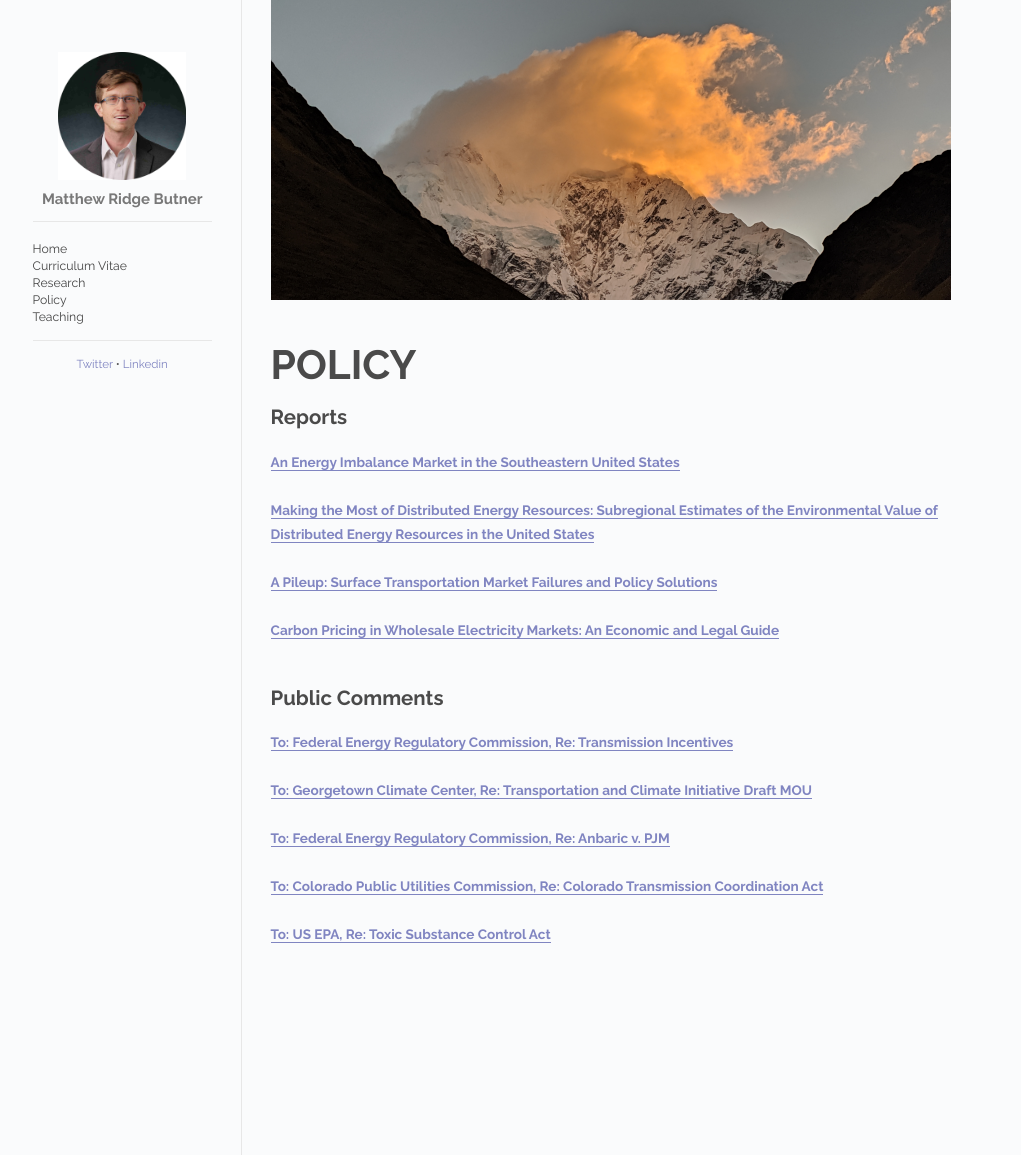
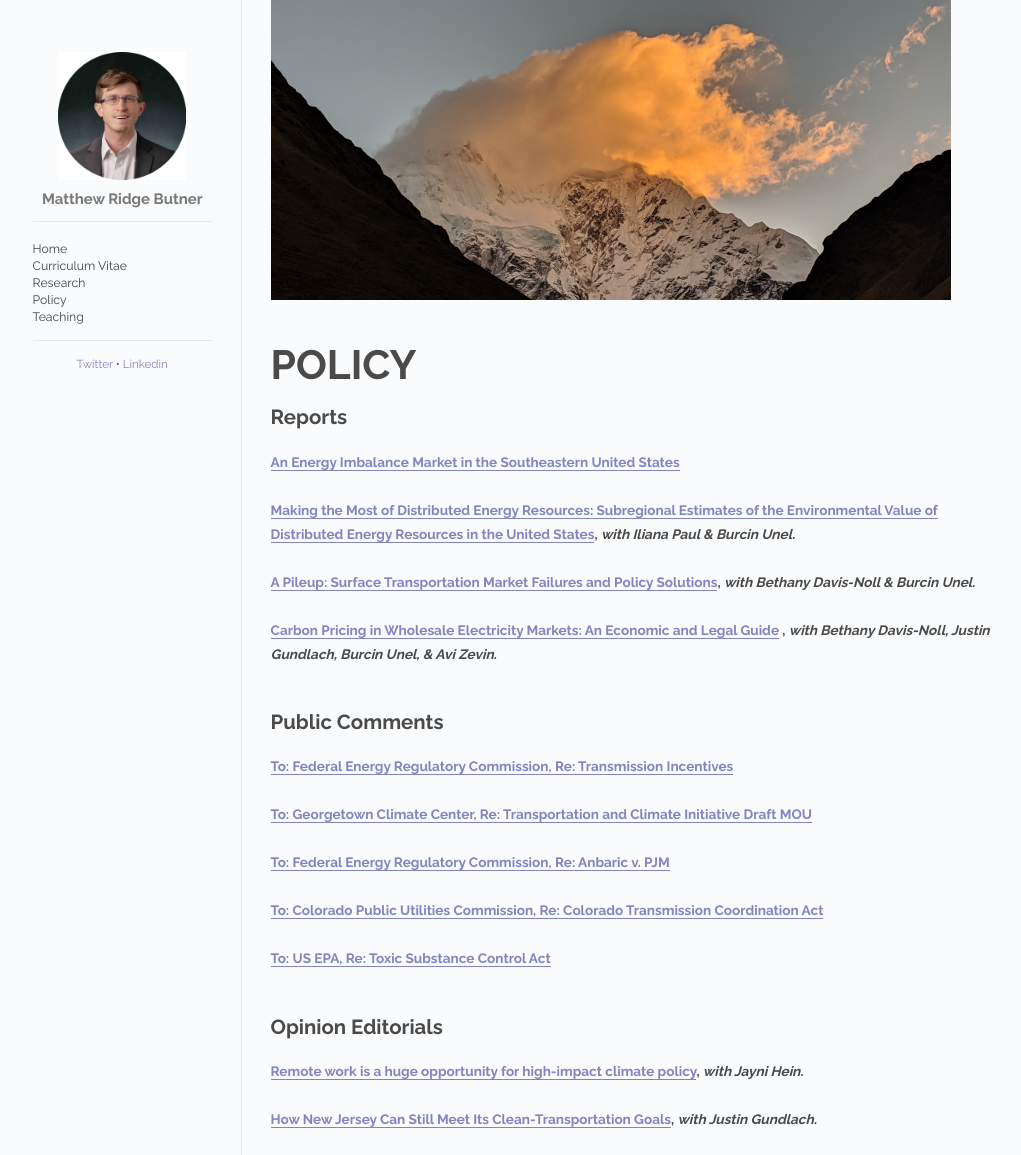
Before and after one commit to mattbutner/mattbutner.github.io, a Jekyll site: the page built from policy.md, in a window 1280 px wide. Shown: the whole page, without its empty margins (117-1138 px from the left). Built offline with Jekyll 4.4.1, drawn with Linux system fonts in a browser that asks for light colours.

Commit message:
Update policy.md

```diff
--- a/policy.md
+++ b/policy.md
@@ -11,13 +11,13 @@ date:   2019-03-03 12:00:00
 #### [An Energy Imbalance Market in the Southeastern United States](/policy/Southeast_EIM_Report_ETI_Sept2020.pdf) <br><br>
 
 
-#### [Making the Most of Distributed Energy Resources: Subregional Estimates of the Environmental Value of Distributed Energy Resources in the United States](/policy/Making_the_Most_of_Distributed_Energy_Resources.pdf) <br><br>
+#### [Making the Most of Distributed Energy Resources: Subregional Estimates of the Environmental Value of Distributed Energy Resources in the United States](/policy/Making_the_Most_of_Distributed_Energy_Resources.pdf), <i>with Iliana Paul & Burcin Unel.</i> <br><br>
 
 
-#### [A Pileup: Surface Transportation Market Failures and Policy Solutions](/policy/A_Pileup_Surface_Transportation_Market_Failures_and_Policy_Solutions.pdf) <br><br>
+#### [A Pileup: Surface Transportation Market Failures and Policy Solutions](/policy/A_Pileup_Surface_Transportation_Market_Failures_and_Policy_Solutions.pdf), <i>with Bethany Davis-Noll & Burcin Unel.</i> <br><br>
 
 
-#### [Carbon Pricing in Wholesale Electricity Markets: An Economic and Legal Guide](/policy/Carbon_Pricing_in_Wholesale_Electricity_Markets_Report.pdf) <br><br>
+#### [Carbon Pricing in Wholesale Electricity Markets: An Economic and Legal Guide](/policy/Carbon_Pricing_in_Wholesale_Electricity_Markets_Report.pdf) , <i>with Bethany Davis-Noll, Justin Gundlach, Burcin Unel, & Avi Zevin.</i><br><br>
 
 ## Public Comments
 
@@ -30,3 +30,10 @@ date:   2019-03-03 12:00:00
 #### [To: Colorado Public Utilities Commission, Re: Colorado Transmission Coordination Act](/policy/Policy_Integrity_-_CTCA_Comments_To_Submit_2019.11.15.pdf) <br><br>
 
 #### [To: US EPA, Re: Toxic Substance Control Act](/policy/Policy_Integrity_Comments_--_Proposal_to_Regulate_Persistent_Bioaccumulative_Chemicals_Under_TSCA_-_FINAL.pdf) <br><br>
+
+## Opinion Editorials
+
+#### [Remote work is a huge opportunity for high-impact climate policy](https://qz.com/work/1851226/remote-work-is-a-form-of-high-impact-climate-policy/), <i>with Jayni Hein.</i> <br><br>
+
+
+#### [How New Jersey Can Still Meet Its Clean-Transportation Goals](https://www.njspotlight.com/2020/08/funding-nj-clean-transportation-goals/), <i>with Justin Gundlach.</i>  <br><br>
```
